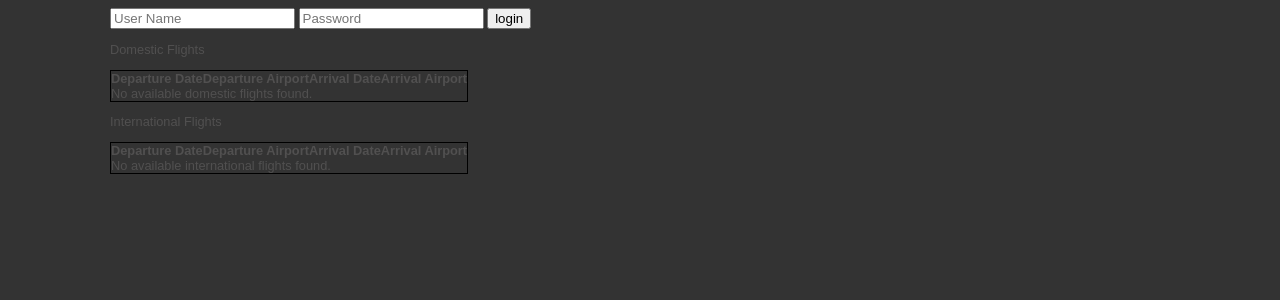
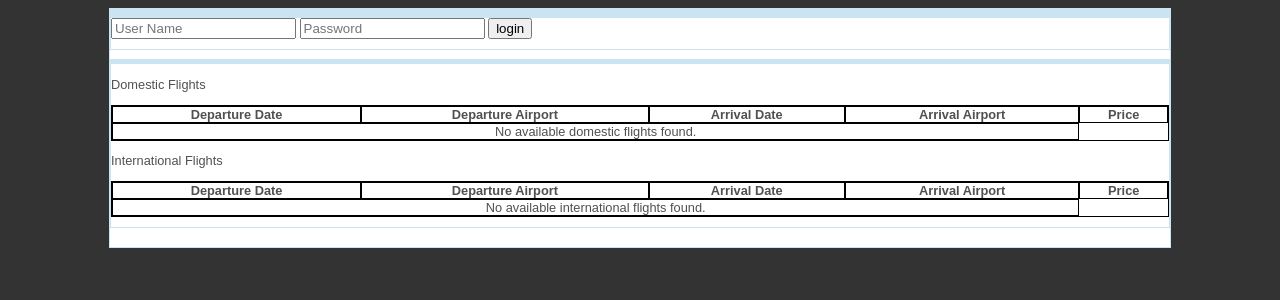
Before and after one commit to wtneal/airline_reservations, a Django app: template templates/home.html in a window 1280 px wide. Shown: the top 300 px of the page. Run offline with Django 3.2, Linux system fonts and the light colour scheme; the template is opened without the code that fills it, so the values that code supplies are empty; parts of the project's set-up code (start-up, migrations or seed data) failed here and were passed over; some libraries are stand-ins or nearby versions.

Commit message:
Layout #2

```diff
--- a/static/css/style.css
+++ b/static/css/style.css
@@ -19,4 +19,22 @@ position: relative;
 
 div {
 display: block;
+background-color: white;
+margin-bottom: 9px;
+padding-bottom: 10px;
+border-width: 5px 1px 1px 1px;
+border-color: #CAE4F2;
+border-style: solid;
 }
+
+.flights-table {
+border: 1px solid black;
+width: 100%;
+border: 1px solid black;
+}
+
+th, td {
+margin: 1px;
+text-align: center;
+border: 1px solid black;
+}
--- a/templates/home.html
+++ b/templates/home.html
@@ -32,6 +32,7 @@
                 <th>Departure Airport</th>
                 <th>Arrival Date</th>
                 <th>Arrival Airport</th>
+				<th>Price</th>
             </tr>
             {% if not available_domestic_flights %}
                 <tr><td colspan=4 class=no-flights>No available domestic flights found.</td></tr>
@@ -42,6 +43,7 @@
                     <td>{{ f.departure_airport }}</td>
                     <td>{{ f.arrival_time }}</td>
                     <td>{{ f.arrival_airport }}</td>
+					<td>${{ f.price }}</td>
                     <td> <a href="/bookflight/{{ f.id }}">Book Flight</a> </td>
 
                 </tr>
@@ -55,6 +57,7 @@
                 <th>Departure Airport</th>
                 <th>Arrival Date</th>
                 <th>Arrival Airport</th>
+				<th>Price</th>
             </tr>
             {% if not available_international_flights %}
                 <tr><td colspan=4 no-flights>No available international flights found.</td><tr>
@@ -65,6 +68,7 @@
                     <td>{{ f.departure_airport }}</td>
                     <td>{{ f.arrival_time }}</td>
                     <td>{{ f.arrival_airport }}</td>
+					<td>${{ f.price }}</td>
                     <td> <a href="/bookflight/{{ f.id }}">Book Flight</a> </td>
                 </tr>
                 {% endfor %}
```
Also changed, not shown: ar.db.
